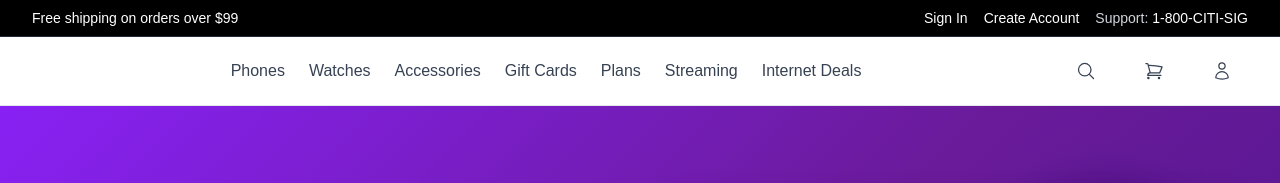
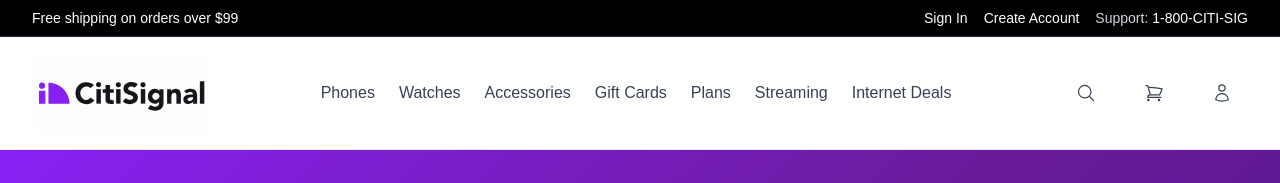
Before and after one commit to skukla/citisignal-nextjs, a Next.js app: page / in a window 1280 px wide. Shown: the top 183 px of the page. Built offline with nearby package versions, Linux system fonts and the light colour scheme; no server answers.

Commit message:
fix: update logo dimensions to match SVG aspect ratio
- Set logo dimensions to 180x80 (matches 2.24:1 ratio)
- Add explicit width/height styles to prevent warnings
- Update both header and footer logo defaults
- Maintain consistent sizing across all logo instances

```diff
--- a/src/components/layout/Footer/FooterLogo.tsx
+++ b/src/components/layout/Footer/FooterLogo.tsx
@@ -11,8 +11,8 @@ interface FooterLogoProps extends BaseComponentProps {
 
 export function FooterLogo({
   description,
-  width = 160,
-  height = 50,
+  width = 180,
+  height = 80,  // Maintains 2.24:1 aspect ratio
   className
 }: FooterLogoProps) {
   return (
@@ -24,7 +24,10 @@ export function FooterLogo({
           width={width}
           height={height}
           className="object-contain"
-          style={{ width: 'auto', height: 'auto' }}
+          style={{
+            width: `${width}px`,
+            height: `${height}px`
+          }}
         />
       </div>
       {description && (
--- a/src/components/ui/foundations/Logo.tsx
+++ b/src/components/ui/foundations/Logo.tsx
@@ -38,8 +38,8 @@ import type { LogoProps } from '@/types/ui';
 export const Logo: FC<LogoProps> = ({
   src,
   alt,
-  width = 160,
-  height = 50,
+  width = 180,
+  height = 80,
   className,
   href = "/",
   linkClassName
@@ -51,7 +51,11 @@ export const Logo: FC<LogoProps> = ({
       width={width}
       height={height}
       className={className}
-      style={{ width: 'auto', height: 'auto' }}
+      priority
+      style={{
+        width: `${width}px`,
+        height: `${height}px`
+      }}
     />
   );
 
--- a/src/data/header.ts
+++ b/src/data/header.ts
@@ -10,8 +10,8 @@ export const headerConfig = {
   logo: {
     src: "/logo.svg",
     alt: "CitiSignal",
-    width: 160,
-    height: 50
+    width: 180,
+    height: 80  // Maintains 2.24:1 aspect ratio (742.27:331.79)
   },
   responsive: {
     desktopBreakpoint: 'lg', // Standardized from min-[1148px]
--- a/src/data/route-groups/home/header.ts
+++ b/src/data/route-groups/home/header.ts
@@ -10,8 +10,8 @@ export const headerConfig = {
   logo: {
     src: "/logo.svg",
     alt: "CitiSignal",
-    width: 160,
-    height: 50
+    width: 180,
+    height: 80
   },
   responsive: {
     desktopBreakpoint: 'lg', // Standardized from min-[1148px]
```
